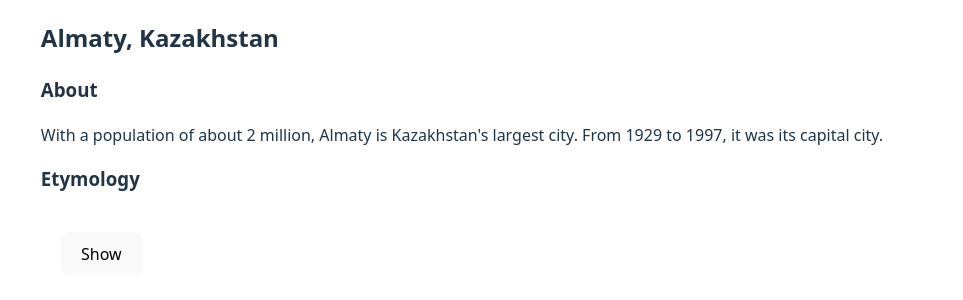
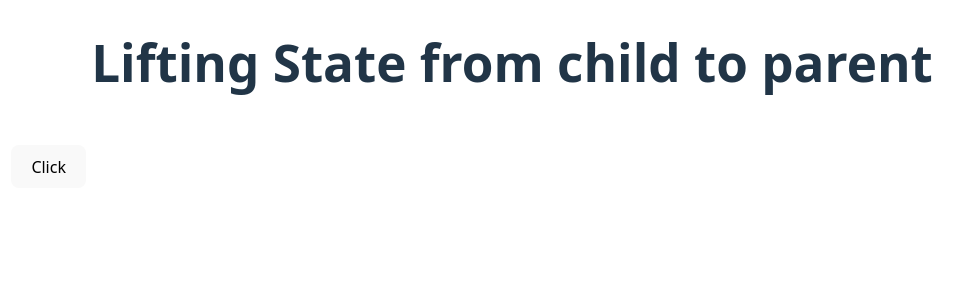
Before and after one commit to NebiyuCS50/react-tryouts, a React (Vite) app: page / in a window 1280 px wide. Shown: the top 300 px of the page, without its empty margins (178-1141 px from the left). Built offline with nearby package versions, Linux system fonts and the light colour scheme.

Commit message:
try react

```diff
--- /dev/null
+++ b/src/CommonState.jsx
@@ -0,0 +1,25 @@
+import { useState } from "react";
+
+export default function SyncedInputs() {
+  const [text, setText] = useState("");
+
+  function handleChange(e) {
+    setText(e.target.value);
+  }
+
+  return (
+    <>
+      <Input label="First input" value={text} onChange={handleChange} />
+      <Input label="Second input" value={text} onChange={handleChange} />
+    </>
+  );
+}
+
+function Input({ label, value, onChange }) {
+  return (
+    <label>
+      {label}
+      <input value={value} onChange={onChange} />
+    </label>
+  );
+}
--- /dev/null
+++ b/src/LiftingStateChild.jsx
@@ -0,0 +1,15 @@
+import React from "react";
+
+const LiftingStateChild = ({ data }) => {
+  const handleClick = () => {
+    data("Hello from Child Component");
+  };
+  return (
+    <div>
+      <h1>Lifting State from child to parent</h1>
+      <button onClick={handleClick}>Click</button>
+    </div>
+  );
+};
+
+export default LiftingStateChild;
--- /dev/null
+++ b/src/LiftingStateParent.jsx
@@ -0,0 +1,16 @@
+import React from "react";
+// import { useState } from "react";
+import LiftingStateChild from "./LiftingStateChild";
+
+const LiftingStateParent = () => {
+  const lifting = (greet) => {
+    alert(greet);
+  };
+  return (
+    <>
+      <LiftingStateChild data={lifting} />
+    </>
+  );
+};
+
+export default LiftingStateParent;
--- a/src/main.jsx
+++ b/src/main.jsx
@@ -6,12 +6,16 @@ import Conditional from "./Conditional";
 import Person from "./UseState";
 import Try from "./Try";
 import SharedState from "./SharedState";
+import SyncedInputs from "./CommonState";
+import LiftingStateParent from "./LiftingStateParent";
 createRoot(document.getElementById("root")).render(
   <StrictMode>
-    <SharedState />
+    {/* <SyncedInputs /> */}
+    {/* <SharedState /> */}
     {/* <App /> */}
     {/* <Conditional /> */}
     {/* <Person /> */}
     {/* <Try /> */}
+    <LiftingStateParent />
   </StrictMode>
 );
```
Also changed, not shown: src/UseEffect.jsx (added).
